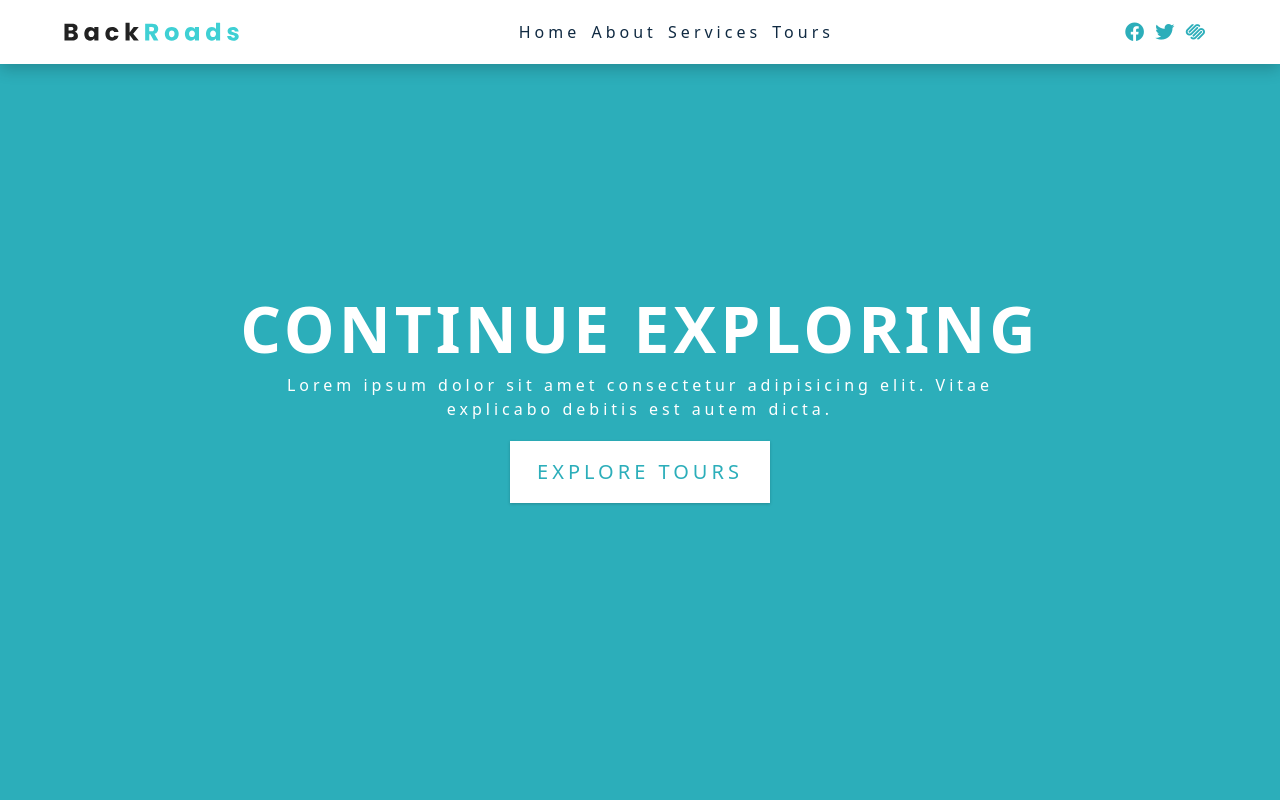
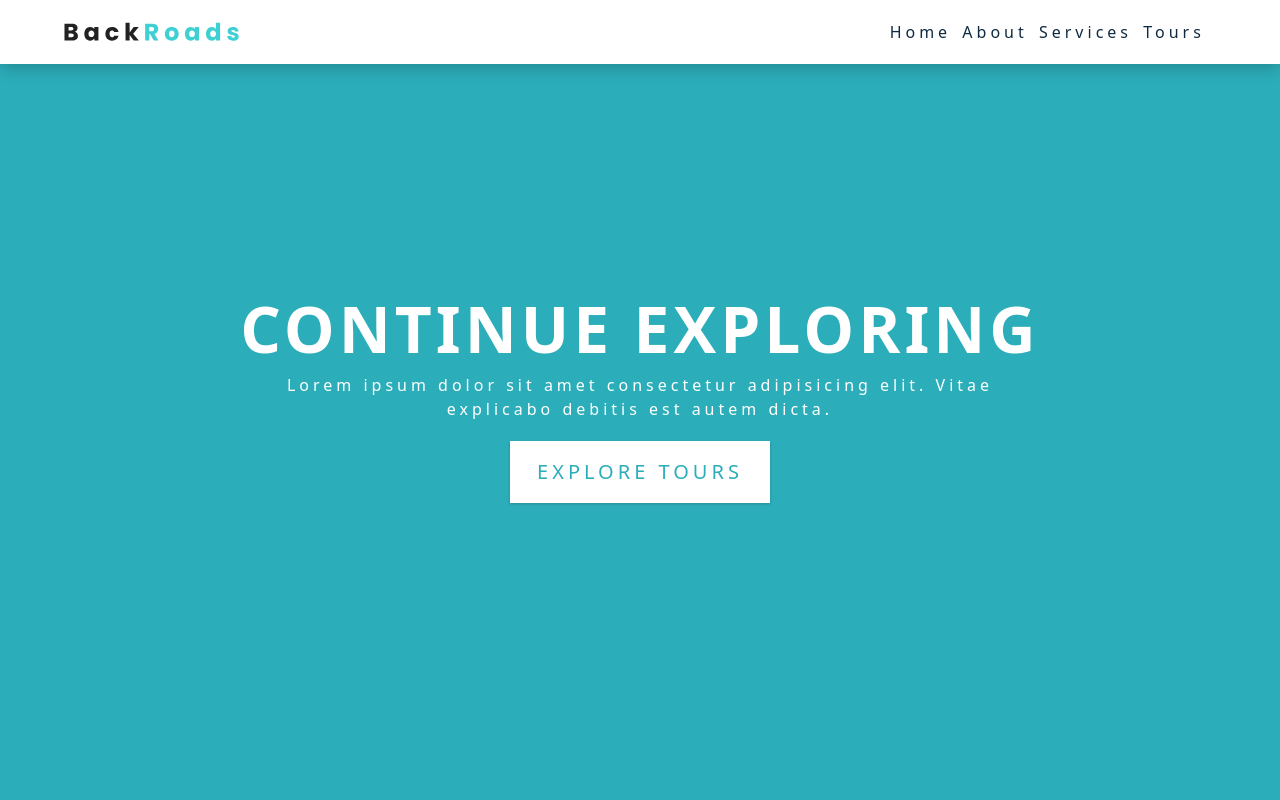
Before and after one commit to Gipulina/backroads-app, a React (Create React App) app: page / in a window 1280 px wide. Shown: the top 800 px of the page. Built offline with nearby package versions, Linux system fonts and the light colour scheme; the HTML template or start-up script is replaced by a standard one.

Commit message:
using data js to have the routes working

```diff
--- a/src/components/Navbar.js
+++ b/src/components/Navbar.js
@@ -1,4 +1,5 @@
 import logo from '../images/logo.svg';
+import { pageLinks } from './data';
 
 const Navbar = () => {
   return (
@@ -12,63 +13,15 @@ const Navbar = () => {
         </div>
         {/* <!-- left this comment on purpose --> */}
         <ul className="nav-links" id="nav-links">
-          <li>
-            <a href="#home" className="nav-link">
-              {" "}
-              home{" "}
-            </a>
-          </li>
-
-          <li>
-            <a href="#about" className="nav-link">
-              {" "}
-              about{" "}
-            </a>
-          </li>
-
-          <li>
-            <a href="#services" className="nav-link">
-              {" "}
-              services{" "}
-            </a>
-          </li>
-
-          <li>
-            <a href="#tours" className="nav-link">
-              {" "}
-              tours
-            </a>
-          </li>
-        </ul>
-
-        <ul className="nav-icons">
-          <li>
-            <a
-              href="https://www.twitter.com"
-              target="_blank"
-              className="nav-icon"
-            >
-              <i className="fab fa-facebook"></i>
-            </a>
-          </li>
-          <li>
-            <a
-              href="https://www.twitter.com"
-              target="_blank"
-              className="nav-icon"
-            >
-              <i className="fab fa-twitter"></i>
-            </a>
-          </li>
-          <li>
-            <a
-              href="https://www.twitter.com"
-              target="_blank"
-              className="nav-icon"
-            >
-              <i className="fab fa-squarespace"></i>
-            </a>
-          </li>
+            {pageLinks.map((link)=>{
+                return(
+                    <li key={link.id}>
+                    <a href={link.href} className="nav-link">
+                      {link.text}
+                    </a>
+                  </li>
+                )
+        })}
         </ul>
       </div>
     </nav>
--- /dev/null
+++ b/src/components/data.js
@@ -0,0 +1,7 @@
+export const pageLinks = [
+    {id:1, href: '#home', text: 'home'},
+    {id:2, href: '#about', text: 'about'},
+    {id:3, href: '#services', text: 'services'},
+    {id:4, href: '#tours', text: 'tours'},
+
+]
```
